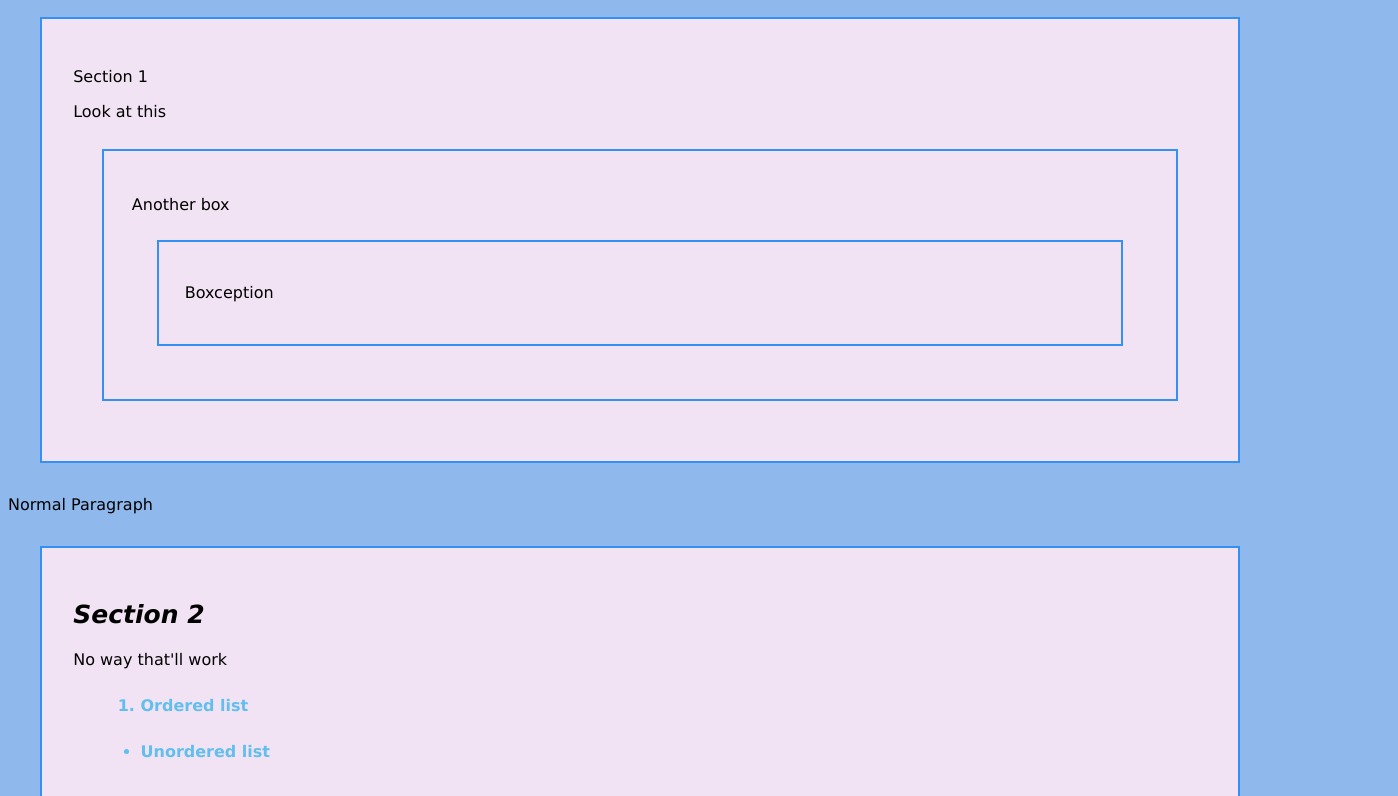
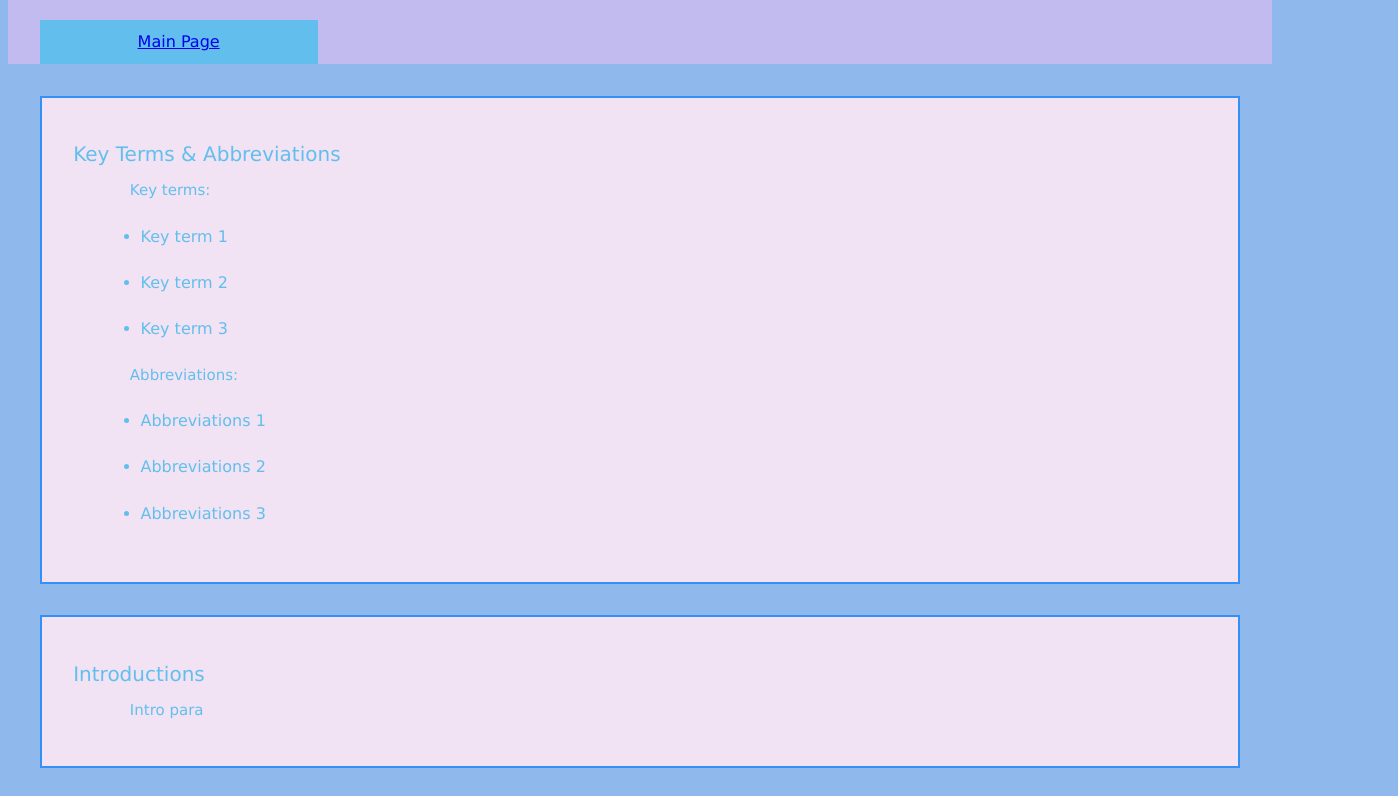
Before and after one commit to SebastianMotsch/CI-102-SyncSafe, a plain HTML site: page maininfo.html in a window 1280 px wide. Shown: the part 127-923 px from the top of the page, 1398 px wide, since content can reach past the window. Drawn offline with Linux system fonts and the light colour scheme.

Commit message:
Fixed up main info page sizing issues and to accept materials

```diff
--- a/maininfo.html
+++ b/maininfo.html
@@ -16,27 +16,31 @@
         </nav>
     </header>
     <div class="section">
-        <p>Section 1</p>
-        <p>Look at this</p>
-        <div class="section">
-            <p>Another box</p>
-            <div class="section">
-                <p>Boxception</p>
-            </div>
-        </div>
+        <h1>Key Terms & Abbreviations</h1>
+        <p>Key terms: </p>
+        <ul>
+            <li>Key term 1</li>
+            <li>Key term 2</li>
+            <li>Key term 3</li>
+        </ul>
+        <p>Abbreviations: </p>
+        <ul>
+            <li>Abbreviations 1</li>
+            <li>Abbreviations 2</li>
+            <li>Abbreviations 3</li>
+        </ul>
     </div>
-    <p>Normal Paragraph</p>
     <div class="section">
-        <h2>Section 2</h2>
-        <p>No way that'll work</p>
-        <ol>
-            <li>Ordered list</li>
-        </ol>
-        <ul><li>Unordered list</li></ul>
+        <h1>Introductions</h1>
+        <p>Intro para</p>
+    </div>
+    <div class="section">
+        <h1>Important Facts</h1>
+        <p>Facts</p>
+        <p>More Facts</p>
     </div>
     <footer>
         <p>&copy; CI 102 - Team 6 - IoT Device Vulnerability Scanner. All rights reserved.</p>
-      </footer>
-
+    </footer>
 </body>
 </html>
--- a/styles_maininfo.css
+++ b/styles_maininfo.css
@@ -25,12 +25,16 @@ nav{
 
 nav ul{
     margin: 2.5%;
-    padding: 0;
+    background-color: var(--deekskyblue);
+    padding: 1%;
+    text-align: center;
+    width: 20%;
 }
 
 nav img {
-    width: 150px;
-    height: 50px;
+    padding-top: 10px;
+    padding-inline: 40%;
+    width: 30%;
 }
 
 .section {
@@ -38,22 +42,28 @@ nav img {
     border: 2px solid var(--dodgerblue);
     padding: 2.5%;
     background-color: var(--palepurple);
+    text-align: left;
 }
 
 .section img {
-    padding: 2.5%;
-    width: 25%;
-    height: 20%;
+    background-color: var(--periwinkle);
+    padding: 1.5%;
+    width: 45%;
 }
 
-.section h2 {
-    text-align: left;
-    font-size: 25px;
-    font-style: italic;
+.section h1 {
+    font-size: 20px;
+    font-weight: normal;
+    color: var(--deekskyblue);
+}
+
+.section p {
+    text-indent: 5%;
+    font-size: 15px;
+    color: var(--deekskyblue);
 }
 
 .section li {
-    font-weight: bold;
     color: var(--deekskyblue);
     margin: 2.5%;
 }
```
